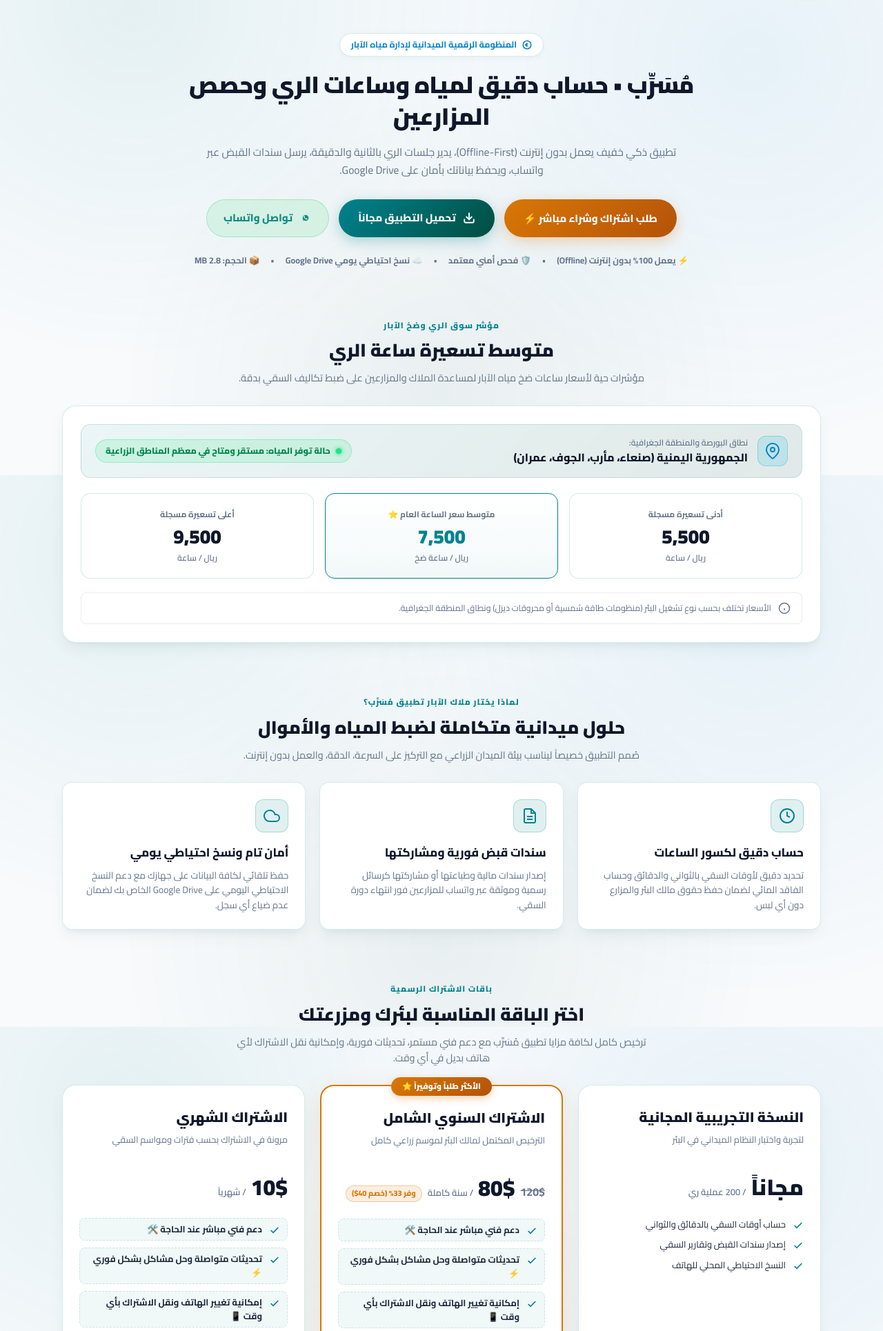
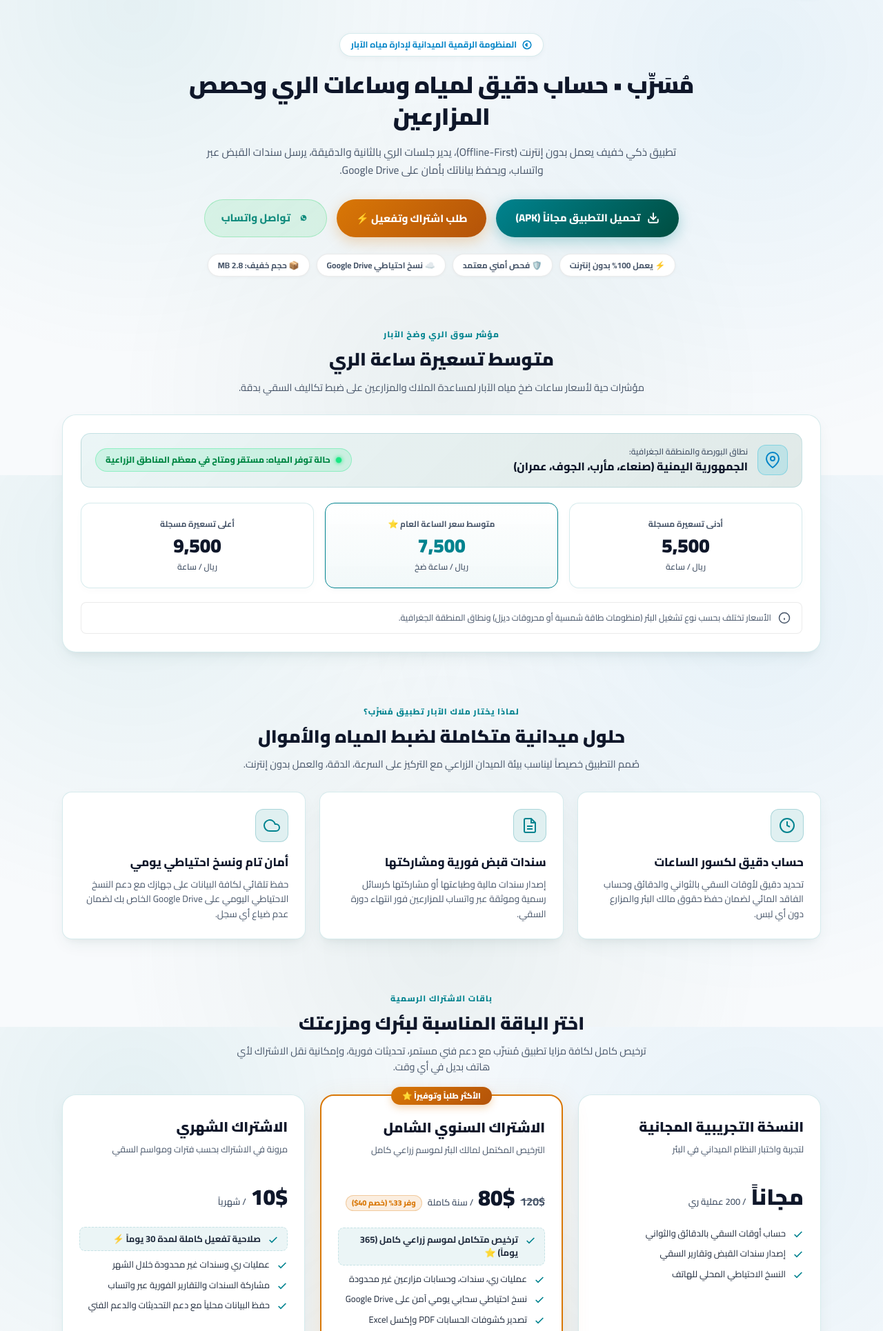
Before and after one commit to OmarALHomi/mosarib, a PHP site: page / in a window 1280 px wide. Shown: the part 111-2041 px from the top of the page at 69% size. Run offline with PHP 8.4, Linux system fonts and the light colour scheme.

Commit message:
fix(web): resolve admin login hint, theming contrast, and declutter layout

```diff
--- a/web_dashboard/assets/js/firebase-api.js
+++ b/web_dashboard/assets/js/firebase-api.js
@@ -153,7 +153,7 @@ async function firebaseFetch(path, options = {}) {
     // Direct fetch failed, try PHP proxy fallback if available
     try {
       const proxyUrl = `api/firebase_proxy.php?path=${encodeURIComponent(path)}${adminSecretKey ? `&auth=${encodeURIComponent(adminSecretKey)}` : ''}`;
-      const proxyRes = await fetch(proxyUrl, options);
+      const proxyRes = await fetch(proxyUrl, { ...options, credentials: 'same-origin' });
       if (proxyRes && proxyRes.ok) {
         updateFirebaseStatusIndicator('CONNECTED');
         return proxyRes;
@@ -164,7 +164,7 @@ async function firebaseFetch(path, options = {}) {
     // Browser direct fetch failed with network/CORS error, fallback to server-side PHP proxy
     try {
       const proxyUrl = `api/firebase_proxy.php?path=${encodeURIComponent(path)}${adminSecretKey ? `&auth=${encodeURIComponent(adminSecretKey)}` : ''}`;
-      const proxyRes = await fetch(proxyUrl, options);
+      const proxyRes = await fetch(proxyUrl, { ...options, credentials: 'same-origin' });
       if (proxyRes && proxyRes.ok) {
         updateFirebaseStatusIndicator('CONNECTED');
         return proxyRes;
--- a/web_dashboard/includes/widgets/widget_auth_modal.php
+++ b/web_dashboard/includes/widgets/widget_auth_modal.php
@@ -19,7 +19,7 @@
       <div class="form-group" style="margin-bottom: 16px;">
         <label for="adminEmailInput" style="font-size: 13px; color: #B2DFDB; font-weight: 700; margin-bottom: 6px; display: block;">البريد الإلكتروني المعتمد:</label>
         <div style="position: relative;">
-          <input type="email" id="adminEmailInput" placeholder="admin@mosarib.com" required style="width: 100%; padding: 12px 14px; background: rgba(9, 18, 23, 0.85); border: 1px solid rgba(0, 150, 166, 0.4); border-radius: 10px; color: #FFF; font-size: 14px; font-family: 'Cairo';">
+          <input type="email" id="adminEmailInput" placeholder="أدخل بريدك الإلكتروني المعتمد" required style="width: 100%; padding: 12px 14px; background: rgba(9, 18, 23, 0.85); border: 1px solid rgba(0, 150, 166, 0.4); border-radius: 10px; color: #FFF; font-size: 14px; font-family: 'Cairo';">
         </div>
       </div>
 
--- a/web_dashboard/index.php
+++ b/web_dashboard/index.php
@@ -152,7 +152,7 @@ if (file_exists($releaseFile)) {
       --border-subtle: rgba(0, 0, 0, 0.08);
       --text: #1E293B;
       --text-muted: #0F766E;
-      --text-dim: #64748B;
+      --text-dim: #475569;
       --text-heading: #0F172A;
       --header-bg: rgba(255, 255, 255, 0.94);
       --ticker-bg: linear-gradient(90deg, #E0F2F1, #E0F7FA, #E0F2F1);
@@ -179,19 +179,19 @@ if (file_exists($releaseFile)) {
       --bg: #071015;
       --surface: #0E1D24;
       --surface-card: rgba(14, 29, 36, 0.85);
-      --surface-border: rgba(0, 180, 216, 0.18);
-      --border-subtle: rgba(255, 255, 255, 0.08);
-      --text: #E0F2F1;
-      --text-muted: #80CBC4;
-      --text-dim: #607D8B;
+      --surface-border: rgba(0, 180, 216, 0.22);
+      --border-subtle: rgba(255, 255, 255, 0.12);
+      --text: #F1F5F9;
+      --text-muted: #5EEAD4;
+      --text-dim: #94A3B8;
       --text-heading: #FFFFFF;
-      --header-bg: rgba(7, 16, 21, 0.92);
+      --header-bg: rgba(7, 16, 21, 0.94);
       --ticker-bg: linear-gradient(90deg, #002B24, #004D40, #002B24);
       --ticker-text: #E0F7FA;
-      --card-shadow: 0 12px 35px rgba(0, 0, 0, 0.4);
-      --input-bg: rgba(7, 16, 21, 0.8);
-      --input-border: rgba(0, 180, 216, 0.25);
-      --modal-overlay-bg: rgba(0, 0, 0, 0.8);
+      --card-shadow: 0 12px 35px rgba(0, 0, 0, 0.45);
+      --input-bg: rgba(7, 16, 21, 0.85);
+      --input-border: rgba(0, 180, 216, 0.35);
+      --modal-overlay-bg: rgba(0, 0, 0, 0.82);
     }
 
     * {
@@ -488,11 +488,27 @@ if (file_exists($releaseFile)) {
       display: flex;
       justify-content: center;
       align-items: center;
-      gap: 16px;
+      gap: 10px;
       flex-wrap: wrap;
-      font-size: 12.5px;
+      margin-top: 18px;
+    }
+    .trust-pill {
+      background: var(--surface);
+      border: 1px solid var(--border-subtle);
+      border-radius: var(--radius-full);
+      padding: 6px 14px;
+      font-size: 12px;
+      font-weight: 700;
       color: var(--text-dim);
-      font-weight: 700;
+      box-shadow: 0 1px 4px rgba(0, 0, 0, 0.04);
+      display: inline-flex;
+      align-items: center;
+      gap: 6px;
+    }
+    [data-theme="dark"] .trust-pill {
+      background: rgba(14, 29, 36, 0.7);
+      border-color: rgba(255, 255, 255, 0.1);
+      box-shadow: 0 2px 8px rgba(0, 0, 0, 0.25);
     }
 
     /* Section Styling */
@@ -784,11 +800,15 @@ if (file_exists($releaseFile)) {
       margin-top: 3px;
     }
     .plan-features-list li.feature-highlight {
-      background: rgba(0, 131, 143, 0.06);
-      padding: 6px 10px;
+      background: rgba(0, 131, 143, 0.08);
+      padding: 7px 12px;
       border-radius: var(--radius-sm);
       border: 1px dashed var(--surface-border);
       font-weight: 700;
+    }
+    [data-theme="dark"] .plan-features-list li.feature-highlight {
+      background: rgba(0, 180, 216, 0.12);
+      border-color: rgba(0, 180, 216, 0.35);
     }
     .btn-plan {
       background: var(--surface);
@@ -1372,18 +1392,18 @@ if (file_exists($releaseFile)) {
       <p class="hero-subtitle" id="heroSubtitleText"><?= htmlspecialchars($ps['hero_subtitle']) ?></p>
 
       <div class="hero-actions">
-        <button onclick="openSubscriptionModal('YEARLY')" class="btn-sub-action">
-          <span>طلب اشتراك وشراء مباشر ⚡</span>
-        </button>
-
         <a href="<?= htmlspecialchars($release['download_url']) ?>" class="btn-primary-action" onclick="trackDownloadMetric()">
           <svg width="18" height="18" viewBox="0 0 24 24" fill="none" stroke="currentColor" stroke-width="2.5" stroke-linecap="round" stroke-linejoin="round">
             <path d="M21 15v4a2 2 0 0 1-2 2H5a2 2 0 0 1-2-2v-4"></path>
             <polyline points="7 10 12 15 17 10"></polyline>
             <line x1="12" y1="15" x2="12" y2="3"></line>
           </svg>
-          <span>تحميل التطبيق مجاناً</span>
+          <span>تحميل التطبيق مجاناً (APK)</span>
         </a>
+
+        <button onclick="openSubscriptionModal('YEARLY')" class="btn-sub-action">
+          <span>طلب اشتراك وتفعيل ⚡</span>
+        </button>
 
         <?php if (!empty($ps['contact_whatsapp'])): ?>
         <a href="https://wa.me/<?= preg_replace('/[^0-9]/', '', $ps['contact_whatsapp']) ?>?text=<?= urlencode('السلام عليكم، أود الاستفسار عن ترخيص وتفعيل تطبيق مُسَرِّب لإدارة مياه الآبار') ?>" target="_blank" class="btn-whatsapp-action">
@@ -1396,13 +1416,10 @@ if (file_exists($releaseFile)) {
       </div>
 
       <div class="hero-trust-bar">
-        <span>⚡ يعمل 100% بدون إنترنت (Offline)</span>
-        <span>•</span>
-        <span>🛡️ فحص أمني معتمد</span>
-        <span>•</span>
-        <span>☁️ نسخ احتياطي يومي Google Drive</span>
-        <span>•</span>
-        <span>📦 الحجم: <?= htmlspecialchars($release['file_size_mb']) ?> MB</span>
+        <span class="trust-pill">⚡ يعمل 100% بدون إنترنت</span>
+        <span class="trust-pill">🛡️ فحص أمني معتمد</span>
+        <span class="trust-pill">☁️ نسخ احتياطي Google Drive</span>
+        <span class="trust-pill">📦 حجم خفيف: <?= htmlspecialchars($release['file_size_mb']) ?> MB</span>
       </div>
     </section>
 
@@ -1568,32 +1585,28 @@ if (file_exists($releaseFile)) {
             <ul class="plan-features-list">
               <li class="feature-highlight">
                 <svg width="16" height="16" viewBox="0 0 24 24" fill="none" stroke="currentColor" stroke-width="2.5"><polyline points="20 6 9 17 4 12"></polyline></svg>
-                <span><b>دعم فني مباشر عند الحاجة 🛠️</b></span>
-              </li>
-              <li class="feature-highlight">
-                <svg width="16" height="16" viewBox="0 0 24 24" fill="none" stroke="currentColor" stroke-width="2.5"><polyline points="20 6 9 17 4 12"></polyline></svg>
-                <span><b>تحديثات متواصلة وحل مشاكل بشكل فوري ⚡</b></span>
-              </li>
-              <li class="feature-highlight">
-                <svg width="16" height="16" viewBox="0 0 24 24" fill="none" stroke="currentColor" stroke-width="2.5"><polyline points="20 6 9 17 4 12"></polyline></svg>
-                <span><b>إمكانية تغيير الهاتف ونقل الاشتراك بأي وقت 📱</b></span>
+                <span><b>ترخيص متكامل لموسم زراعي كامل (365 يوماً) ⭐</b></span>
               </li>
               <li>
                 <svg width="16" height="16" viewBox="0 0 24 24" fill="none" stroke="currentColor" stroke-width="2.5"><polyline points="20 6 9 17 4 12"></polyline></svg>
-                <span>عمليات ري وسندات غير محدودة إطلاقاً</span>
+                <span>عمليات ري، سندات، وحسابات مزارعين غير محدودة</span>
               </li>
               <li>
                 <svg width="16" height="16" viewBox="0 0 24 24" fill="none" stroke="currentColor" stroke-width="2.5"><polyline points="20 6 9 17 4 12"></polyline></svg>
-                <span>النسخ الاحتياطي السحابي اليومي على Google Drive</span>
+                <span>نسخ احتياطي سحابي يومي آمن على Google Drive</span>
               </li>
               <li>
                 <svg width="16" height="16" viewBox="0 0 24 24" fill="none" stroke="currentColor" stroke-width="2.5"><polyline points="20 6 9 17 4 12"></polyline></svg>
                 <span>تصدير كشوفات الحسابات PDF وإكسل Excel</span>
               </li>
+              <li>
+                <svg width="16" height="16" viewBox="0 0 24 24" fill="none" stroke="currentColor" stroke-width="2.5"><polyline points="20 6 9 17 4 12"></polyline></svg>
+                <span>دعم فني مباشر مع إمكانية نقل الاشتراك لأي هاتف بديل</span>
+              </li>
             </ul>
           </div>
           <div style="display:flex; flex-direction:column; gap:8px;">
-            <button onclick="openSubscriptionModal('YEARLY')" class="btn-plan btn-plan-popular">طلب اشتراك وشراء مباشر ⚡</button>
+            <button onclick="openSubscriptionModal('YEARLY')" class="btn-plan btn-plan-popular">طلب اشتراك وتفعيل مباشر ⚡</button>
             <a href="https://wa.me/<?= preg_replace('/[^0-9]/', '', $ps['contact_whatsapp']) ?>?text=<?= urlencode('السلام عليكم، أريد طلب تفعيل رخصة الاشتراك السنوي (' . $yearlyPrice . '$) لتطبيق مُسَرِّب') ?>" target="_blank" class="btn-plan-sub">أو تفعيل عبر واتساب 💬</a>
           </div>
         </div>
@@ -1615,15 +1628,7 @@ if (file_exists($releaseFile)) {
             <ul class="plan-features-list">
               <li class="feature-highlight">
                 <svg width="16" height="16" viewBox="0 0 24 24" fill="none" stroke="currentColor" stroke-width="2.5"><polyline points="20 6 9 17 4 12"></polyline></svg>
-                <span><b>دعم فني مباشر عند الحاجة 🛠️</b></span>
-              </li>
-              <li class="feature-highlight">
-                <svg width="16" height="16" viewBox="0 0 24 24" fill="none" stroke="currentColor" stroke-width="2.5"><polyline points="20 6 9 17 4 12"></polyline></svg>
-                <span><b>تحديثات متواصلة وحل مشاكل بشكل فوري ⚡</b></span>
-              </li>
-              <li class="feature-highlight">
-                <svg width="16" height="16" viewBox="0 0 24 24" fill="none" stroke="currentColor" stroke-width="2.5"><polyline points="20 6 9 17 4 12"></polyline></svg>
-                <span><b>إمكانية تغيير الهاتف ونقل الاشتراك بأي وقت 📱</b></span>
+                <span><b>صلاحية تفعيل كاملة لمدة 30 يوماً ⚡</b></span>
               </li>
               <li>
                 <svg width="16" height="16" viewBox="0 0 24 24" fill="none" stroke="currentColor" stroke-width="2.5"><polyline points="20 6 9 17 4 12"></polyline></svg>
@@ -1631,7 +1636,11 @@ if (file_exists($releaseFile)) {
               </li>
               <li>
                 <svg width="16" height="16" viewBox="0 0 24 24" fill="none" stroke="currentColor" stroke-width="2.5"><polyline points="20 6 9 17 4 12"></polyline></svg>
-                <span>إرسال سندات القبض والتقارير عبر واتساب</span>
+                <span>مشاركة السندات والتقارير الفورية عبر واتساب</span>
+              </li>
+              <li>
+                <svg width="16" height="16" viewBox="0 0 24 24" fill="none" stroke="currentColor" stroke-width="2.5"><polyline points="20 6 9 17 4 12"></polyline></svg>
+                <span>حفظ البيانات محلياً مع دعم التحديثات والدعم الفني</span>
               </li>
             </ul>
           </div>
@@ -2028,7 +2037,7 @@ if (file_exists($releaseFile)) {
       const adminPhone = '<?= preg_replace('/[^0-9]/', '', $ps['contact_whatsapp']) ?>';
       const paymentLine = paymentMethod ? `• طريقة التحويل / المحفظة: ${paymentMethod}\n` : '';
       const msg =
-`السلام عليكم يا باشمهندس عمر،
+`السلام عليكم يا مهندس عمر،
 أود تفعيل رخصة تطبيق مُسَرِّب:
 • نوع الاشتراك المطلوب: ${plan}
 • اسم المشترك: ${name}
```
Also changed, not shown: database.rules.json (+8 -0 lines), web_dashboard/assets/js/admin-auth.js (+9 -6 lines), web_dashboard/data/admins.json (+11 -0 lines), web_dashboard/includes/widgets/widget_public_portal.php (+8 -8 lines).
